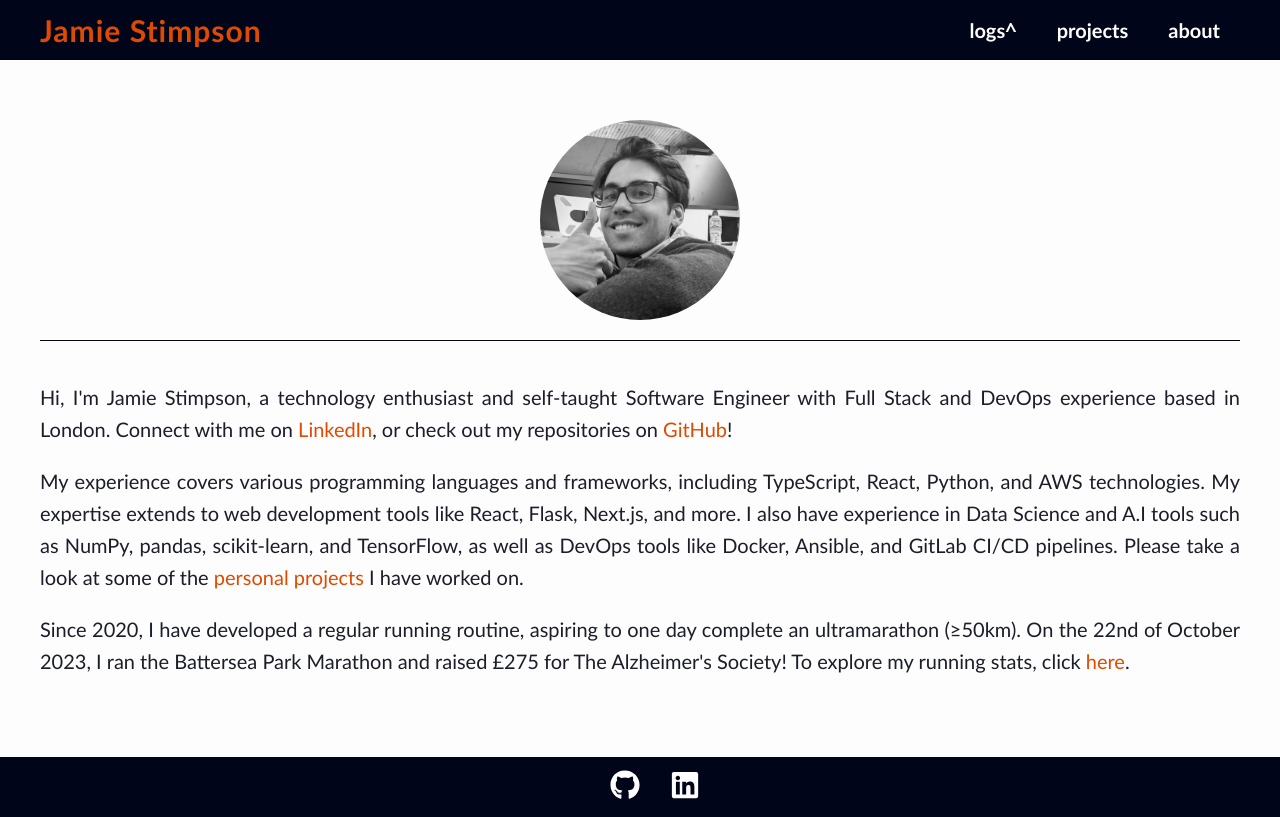
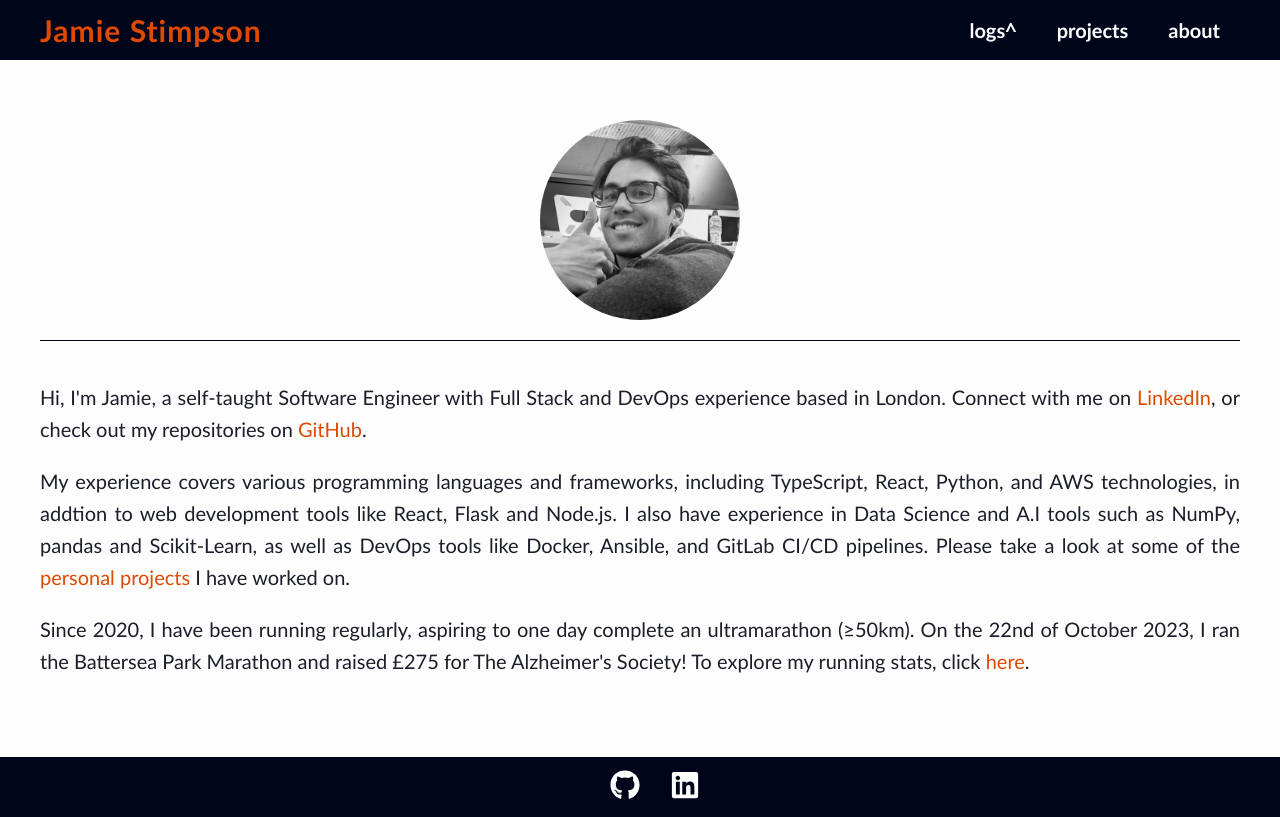
Before and after one commit to Jamnic98/website_client_v1, a Next.js app: page /about in a window 1280 px wide. Built offline with nearby package versions, Linux system fonts and the light colour scheme.

Commit message:
updated descriptions

```diff
--- a/pages/about.tsx
+++ b/pages/about.tsx
@@ -30,9 +30,8 @@ const About = () => (
 				<hr className={styles.hr} />
 				<section className={styles.description}>
 					<p>
-						Hi, I'm Jamie Stimpson, a technology enthusiast and self-taught
-						Software Engineer with Full Stack and DevOps experience based in
-						London. Connect with me on{' '}
+						Hi, I'm Jamie, a self-taught Software Engineer with Full Stack and
+						DevOps experience based in London. Connect with me on{' '}
 						<a
 							href={personalLinkedInURL}
 							target="_blank"
@@ -50,26 +49,26 @@ const About = () => (
 						>
 							GitHub
 						</a>
-						!
+						.
 					</p>
 					<p>
 						My experience covers various programming languages and frameworks,
-						including TypeScript, React, Python, and AWS technologies. My
-						expertise extends to web development tools like React, Flask,
-						Next.js, and more. I also have experience in Data Science and A.I
-						tools such as NumPy, pandas, scikit-learn, and TensorFlow, as well
-						as DevOps tools like Docker, Ansible, and GitLab CI/CD pipelines.
-						Please take a look at some of the{' '}
+						including TypeScript, React, Python, and AWS technologies, in
+						addtion to web development tools like React, Flask and Node.js. I
+						also have experience in Data Science and A.I tools such as NumPy,
+						pandas and Scikit-Learn, as well as DevOps tools like Docker,
+						Ansible, and GitLab CI/CD pipelines. Please take a look at some of
+						the{' '}
 						<Link className={styles.projectLink} href="/projects">
 							personal projects
 						</Link>{' '}
 						I have worked on.
 					</p>
 					<p>
-						Since 2020, I have developed a regular running routine, aspiring to
-						one day complete an ultramarathon (&#8805;50km). On the 22nd of
-						October 2023, I ran the Battersea Park Marathon and raised £275 for
-						The Alzheimer's Society! To explore my running stats, click{' '}
+						Since 2020, I have been running regularly, aspiring to one day
+						complete an ultramarathon (&#8805;50km). On the 22nd of October
+						2023, I ran the Battersea Park Marathon and raised £275 for The
+						Alzheimer's Society! To explore my running stats, click{' '}
 						<Link className={styles.projectLink} href="/logs/running">
 							here
 						</Link>
```
Also changed, not shown: pages/index.tsx (+5 -6 lines).
